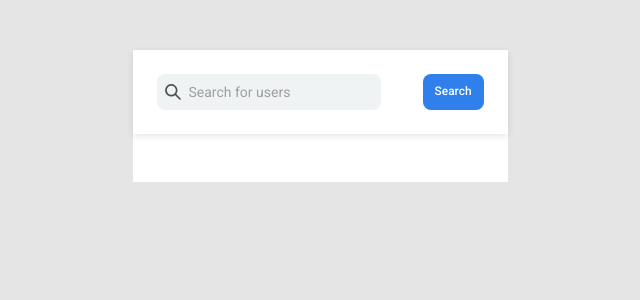
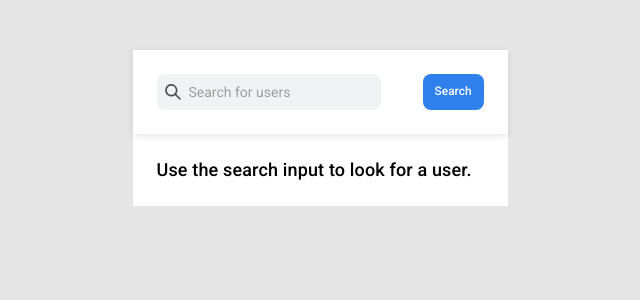
Before and after one commit to drzamich/github-badge, a React (Create React App) app: page / in a window 1280 px wide. Shown: the top 300 px of the page, without its empty margins (320-960 px from the left). Built offline with nearby package versions, Linux system fonts and the light colour scheme.

Commit message:
feat: display welcome info on first run of the app

```diff
--- a/src/App.tsx
+++ b/src/App.tsx
@@ -6,7 +6,7 @@ import { Loading } from './Loading';
 import { Search } from './Search';
 import { UserApiResponse } from './interfaces';
 import { getResponse } from './apiHandler';
-import { Color, GlobalStyle } from './styles';
+import { Color, GlobalStyle, Heading } from './styles';
 
 const Container = styled.div`
   background: ${Color.White};
@@ -16,8 +16,10 @@ const Container = styled.div`
 const App: React.FC = () => {
   const [userApiResponse, setUserApiReponse] = React.useState<UserApiResponse | null>(null);
   const [loading, setLoading] = React.useState<boolean>(false);
+  const [firstRun, setFirstRun] = React.useState<boolean>(true);
 
   const onSearch = async (username: string) => {
+    firstRun && setFirstRun(false);
     setUserApiReponse(null);
     setLoading(true);
     const apiReponse = await getResponse(username);
@@ -30,6 +32,7 @@ const App: React.FC = () => {
       <GlobalStyle />
       <Search onSearch={onSearch} />
       <Container>
+        {firstRun && <Heading>Use the search input to look for a user.</Heading>}
         {loading && <Loading />}
         {userApiResponse?.user && !loading
             && <Badge user={userApiResponse.user} />}
```
Also changed, not shown: .eslintrc.js.
